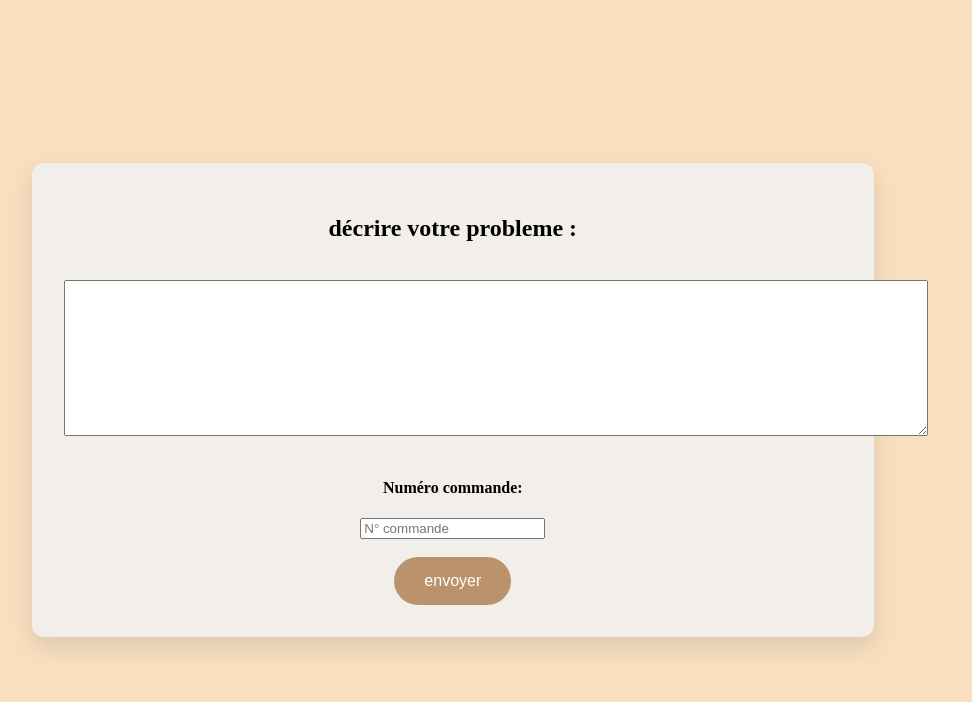
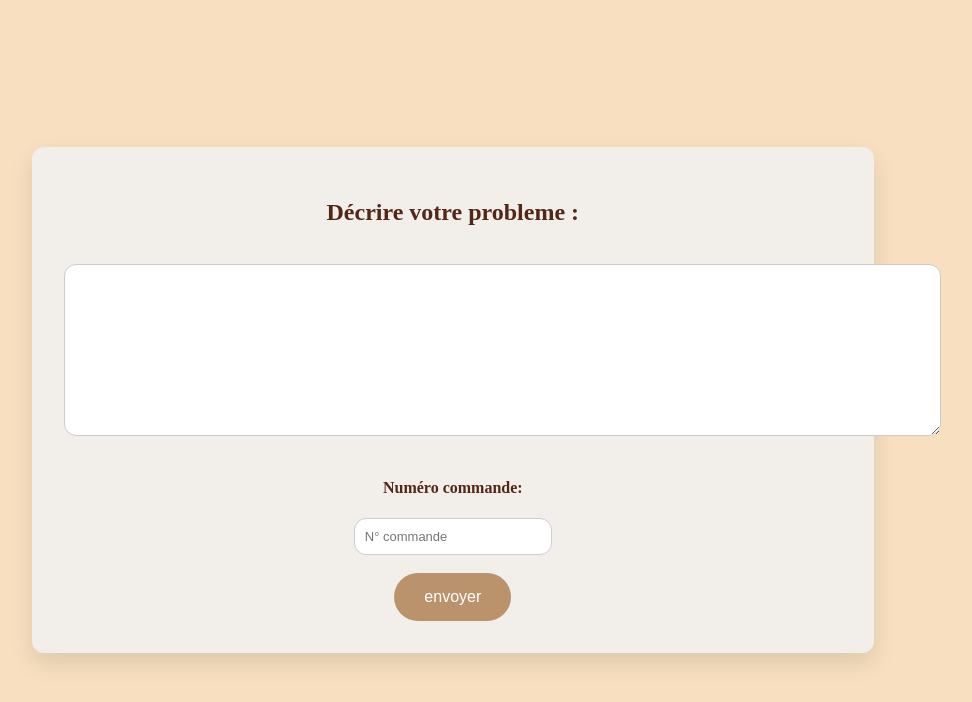
Before and after one commit to Yann336/Projet-transversale-web, a PHP site: page /views/pages/SAV.php in a window 1280 px wide. Shown: the top 702 px of the page, without its empty margins (176-1148 px from the left). Run offline with PHP 8.4, Linux system fonts and the light colour scheme.

Commit message:
verification css

```diff
--- a/assets/css/SAV.css
+++ b/assets/css/SAV.css
@@ -32,11 +32,13 @@ body {
     color: rgb(83, 39, 23);
 }
 
-h2 h4 {
+h2,
+h4 {
     color: rgb(83, 39, 23);
 }
 
-.problem .numorder {
+.problem,
+.numorder {
     border-radius: 12px;
     padding: 10px;
     border: 1px solid #ccc;
--- a/views/pages/SAV.php
+++ b/views/pages/SAV.php
@@ -13,7 +13,7 @@
         <form class="customer_service" action="#">
 
             <label for="description"><strong>
-                    <h2> décrire votre probleme :</h2>
+                    <h2> Décrire votre probleme :</h2>
                 </strong></label><br>
             <textarea class="problem" name="message" rows="10" cols="105">
         </textarea><br><br>
```
